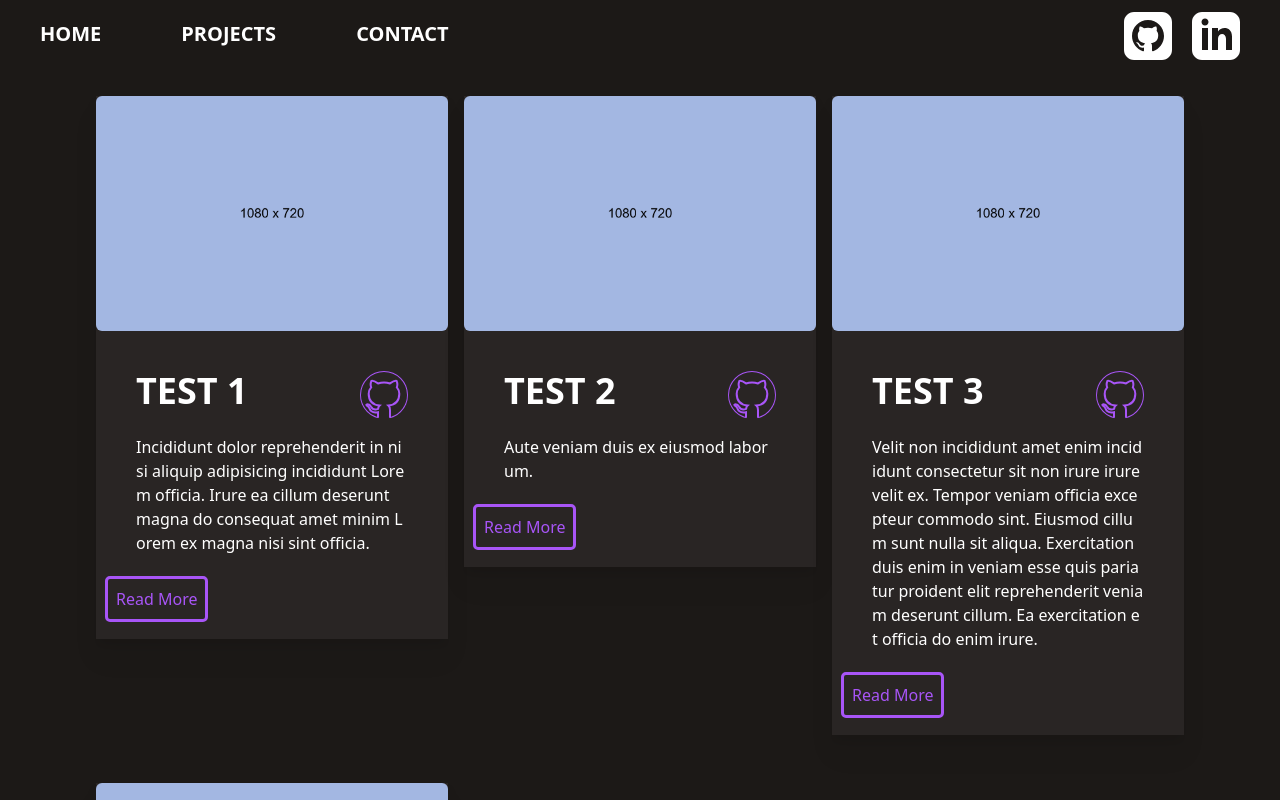
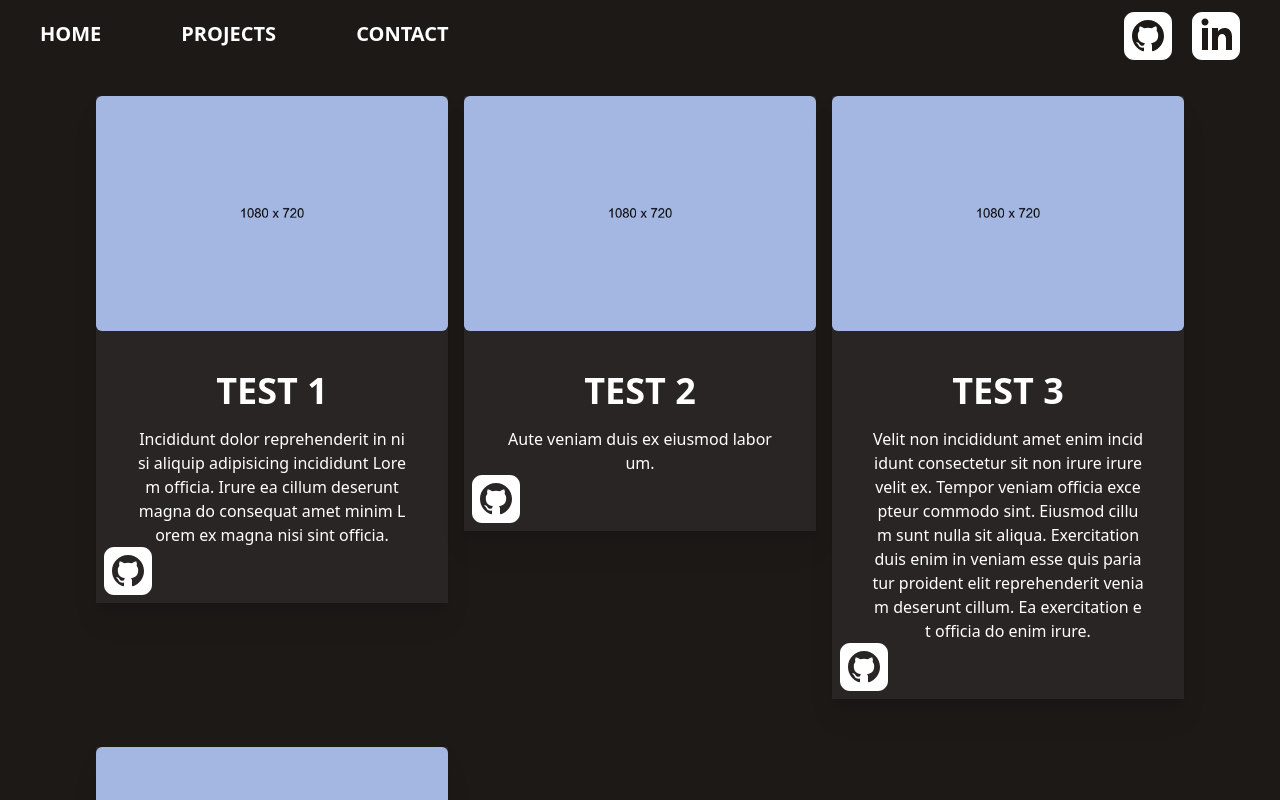
Before and after one commit to Niall-Sharma/programming-portfolio, a Next.js app: page /projects in a window 1280 px wide. Shown: the top 800 px of the page. Built offline with nearby package versions, Linux system fonts and the light colour scheme.

Commit message:
Revert "added animated arrow"
This reverts commit 038a7ea48a7ed75534ab0b4f6c352cfebad40ab7.

```diff
--- a/src/app/components/projectcard.tsx
+++ b/src/app/components/projectcard.tsx
@@ -1,6 +1,6 @@
 import Image from "next/image";
 import Link from "next/link";
-export default function ProjectCard( {pageLink, projectName, imageLink, projectDescription, githubLink}:any ) {
+export default function ProjectCard( {pageLink, projectName, imageLink, projectDescription}:any ) {
     return(
         <div className="group relative bg-stone-800 drop-shadow-xl  max-w-sm break-all">
                 <Link href={pageLink} >
@@ -13,19 +13,14 @@ export default function ProjectCard( {pageLink, projectName, imageLink, projectD
                         />
                 </Link>
                 <div>
-                        <div className= "bg-stone-800 justify-center flex flex-grow">
+                        <div className= "bg-stone-800 justify-center items-center flex flex-grow">
                             <div className="p-10">
-                                <div className="flex flex-row-reverse">
-                                    <Link href={githubLink}>
-                                        <svg className="flex right-0  hover:fill-purple-500 hover:ease-in-out transition-all rounded-full fill-transparent stroke-purple-500" xmlns="http://www.w3.org/2000/svg" width="48" height="48" viewBox="0 0 24 24"><path d="M12 0c-6.626 0-12 5.373-12 12 0 5.302 3.438 9.8 8.207 11.387.599.111.793-.261.793-.577v-2.234c-3.338.726-4.033-1.416-4.033-1.416-.546-1.387-1.333-1.756-1.333-1.756-1.089-.745.083-.729.083-.729 1.205.084 1.839 1.237 1.839 1.237 1.07 1.834 2.807 1.304 3.492.997.107-.775.418-1.305.762-1.604-2.665-.305-5.467-1.334-5.467-5.931 0-1.311.469-2.381 1.236-3.221-.124-.303-.535-1.524.117-3.176 0 0 1.008-.322 3.301 1.23.957-.266 1.983-.399 3.003-.404 1.02.005 2.047.138 3.006.404 2.291-1.552 3.297-1.23 3.297-1.23.653 1.653.242 2.874.118 3.176.77.84 1.235 1.911 1.235 3.221 0 4.609-2.807 5.624-5.479 5.921.43.372.823 1.102.823 2.222v3.293c0 .319.192.694.801.576 4.765-1.589 8.199-6.086 8.199-11.386 0-6.627-5.373-12-12-12z"/></svg>
-                                    </Link>
-                                    <p className="text-4xl uppercase font-bold text-white break-normal left-0 mr-auto">
-                                        {projectName}
-                                    </p>
-                                 </div>
-                                    <p className="group-hover:opacity-100 group-hover:ease-in py-4 text-white mb-7">{projectDescription}</p>
-                                <Link href={pageLink} className="absolute left-0 bottom-0 ml-3 mb-5 outline outline-purple-500 rounded-sm p-2 text-purple-500 hover:bg-purple-500 hover:text-white hover:ease-in transition-all">
-                                    Read More
+                                <p className="text-4xl text-center uppercase font-bold text-white break-normal">
+                                    {projectName}
+                                </p>
+                                <p className="text-center group-hover:opacity-100 group-hover:ease-in py-4 text-white">{projectDescription}</p>
+                                <Link href={"/"} className="absolute left-0 bottom-0 ml-2 mb-2">
+                                    <svg className="fill-white  hover:fill-purple-500 transition-all hover:ease-in group-hover:ease-in" xmlns="http://www.w3.org/2000/svg" width="48" height="48" viewBox="0 0 24 24"><path d="M19 0h-14c-2.761 0-5 2.239-5 5v14c0 2.761 2.239 5 5 5h14c2.762 0 5-2.239 5-5v-14c0-2.761-2.238-5-5-5zm-4.466 19.59c-.405.078-.534-.171-.534-.384v-2.195c0-.747-.262-1.233-.55-1.481 1.782-.198 3.654-.875 3.654-3.947 0-.874-.312-1.588-.823-2.147.082-.202.356-1.016-.079-2.117 0 0-.671-.215-2.198.82-.64-.18-1.324-.267-2.004-.271-.68.003-1.364.091-2.003.269-1.528-1.035-2.2-.82-2.2-.82-.434 1.102-.16 1.915-.077 2.118-.512.56-.824 1.273-.824 2.147 0 3.064 1.867 3.751 3.645 3.954-.229.2-.436.552-.508 1.07-.457.204-1.614.557-2.328-.666 0 0-.423-.768-1.227-.825 0 0-.78-.01-.055.487 0 0 .525.246.889 1.17 0 0 .463 1.428 2.688.944v1.489c0 .211-.129.459-.528.385-3.18-1.057-5.472-4.056-5.472-7.59 0-4.419 3.582-8 8-8s8 3.581 8 8c0 3.533-2.289 6.531-5.466 7.59z"/></svg>
                                 </Link>
                             </div>
                         </div>
--- a/src/app/page.tsx
+++ b/src/app/page.tsx
@@ -2,15 +2,11 @@ import Image from "next/image";
 import Niall from "../../public/dummy_1080x720_000000_a3b7e2.png"
 import FeaturedProject from "./components/featuredProject";
 import Link from "next/link";
-import ProjectCard from "./components/projectcard";
 export default function Home() {
   return (
     <main className="scrollbar-hide">
-      <div className="flex w-full relative items-center flex-wrap align-middle justify-center font-bold bg-center bg-cover to-black min-h-screen bg-gradient-radial from-purple-950 bg-fixed">
-        <div className="">
-          <h1 className="text-white uppercase text-8xl "><span className="text-2xl">Hi! my name is </span><br /> Niall <br />Sharma </h1>
-          <svg className="invert w-10 h-10 mt-10 animate-bounce ml-auto mr-auto" width="128" height="128" xmlns="http://www.w3.org/2000/svg" fill-rule="evenodd" clip-rule="evenodd"><path d="M24 12c0-6.623-5.377-12-12-12s-12 5.377-12 12 5.377 12 12 12 12-5.377 12-12zm-1 0c0-6.071-4.929-11-11-11s-11 4.929-11 11 4.929 11 11 11 11-4.929 11-11zm-11.5 4.828l-3.763-4.608-.737.679 5 6.101 5-6.112-.753-.666-3.747 4.604v-11.826h-1v11.828z"/></svg>
-        </div>
+      <div className="flex items-center align-middle justify-center font-bold bg-center bg-cover to-black min-h-screen bg-gradient-radial from-purple-950 bg-fixed">
+        <h1 className="text-white uppercase text-8xl"><span className="text-2xl">Hi! my name is </span><br /> Niall <br />Sharma </h1>
       </div>
       <div className=" py-52 bg-stone-900 flex flex-wrap space-x-20 items-center justify-center">
           <div className="w-full md:w-1/3">
@@ -28,14 +24,14 @@ export default function Home() {
       <div
       className="flex flex-col lg:flex-row bg-stone-900 lg:px-32 lg:space-x-10 justify-center align-middle items-start">
 
-        <ProjectCard githubLink="/" pageLink="/" projectName="test 1" imageLink={Niall} projectDescription="Officia et excepteur pariatur enim ullamco anim sint sunt sit ad minim aliquip sit." />
-        <ProjectCard githubLink="/" pageLink="/" projectName="test 2" imageLink={Niall} projectDescription="Officia et excepteur pariatur enim ullamco anim sint sunt sit ad minim aliquip sit. "  />
-        <ProjectCard githubLink="/" pageLink="/" projectName="test 3" imageLink={Niall} projectDescription="Ex velit ut occaecat amet aute esse sint consectetur velit aute tempor enim in. Proident nisi mollit deserunt duis amet eu. Cillum aliqua esse pariatur ipsum ut ut." />
+        <FeaturedProject pageLink="/" projectName="test 1" imageLink={Niall} projectDescription="Officia et excepteur" />
+        <FeaturedProject pageLink="/" projectName="test 2" imageLink={Niall} projectDescription="Officia et excepteur pariatur enim ullamco anim sint sunt sit ad minim aliquip sit. "  />
+        <FeaturedProject pageLink="/" projectName="test 3" imageLink={Niall} projectDescription="Ex velit ut occaecat amet aute esse sint consectetur velit aute tempor enim in. Proident nisi mollit deserunt duis amet eu. Cillum aliqua esse pariatur ipsum ut ut." />
 
       </div>
 
       <div className="flex min-h-full bg-stone-900 py-10 justify-center">
-        <Link href={"/projects"} className="flex text-center px-5 py-3 rounded-md text-purple-500 border-solid border-purple-500 border hover:bg-purple-500 hover:text-white hover:ease-in transition-all">View All</Link>
+        <Link href={"/projects"} className="flex text-center px-5 py-3 rounded-md text-purple-500 border-solid border-purple-500 border hover:bg-purple-500 hover:text-white hover:ease-in transition-all">See All</Link>
       </div>
     </main>
   );
--- a/src/app/projects/page.tsx
+++ b/src/app/projects/page.tsx
@@ -4,10 +4,10 @@ export default function Projects() {
     return (
       <main className=" min-h-screen items-center justify-between p-24 bg-stone-900">
         <div className="grid-cols-1 sm:grid-cols-2 md:grid-cols-3 gap-4 grid gap-y-12 items-start">
-          <ProjectCard githubLink="/" pageLink="/" imageLink={dummyImage} projectName="Test 1" projectDescription="Incididunt dolor reprehenderit in nisi aliquip adipisicing incididunt Lorem officia. Irure ea cillum deserunt magna do consequat amet minim Lorem ex magna nisi sint officia. " />
-          <ProjectCard githubLink="/" pageLink="/" imageLink={dummyImage} projectName="Test 2" projectDescription="Aute veniam duis ex eiusmod laborum." />
-          <ProjectCard githubLink="/" pageLink="/" imageLink={dummyImage} projectName="Test 3" projectDescription="Velit non incididunt amet enim incididunt consectetur sit non irure irure velit ex. Tempor veniam officia excepteur commodo sint. Eiusmod cillum sunt nulla sit aliqua. Exercitation duis enim in veniam esse quis pariatur proident elit reprehenderit veniam deserunt cillum. Ea exercitation et officia do enim irure." />
-          <ProjectCard githubLink="/" pageLink="/" imageLink={dummyImage} projectName="Test 4" projectDescription="Eiusmod ex esse dolore aute ut consectetur incididunt." />
+          <ProjectCard pageLink="/" imageLink={dummyImage} projectName="Test 1" projectDescription="Incididunt dolor reprehenderit in nisi aliquip adipisicing incididunt Lorem officia. Irure ea cillum deserunt magna do consequat amet minim Lorem ex magna nisi sint officia. " />
+          <ProjectCard pageLink="/" imageLink={dummyImage} projectName="Test 2" projectDescription="Aute veniam duis ex eiusmod laborum." />
+          <ProjectCard pageLink="/" imageLink={dummyImage} projectName="Test 3" projectDescription="Velit non incididunt amet enim incididunt consectetur sit non irure irure velit ex. Tempor veniam officia excepteur commodo sint. Eiusmod cillum sunt nulla sit aliqua. Exercitation duis enim in veniam esse quis pariatur proident elit reprehenderit veniam deserunt cillum. Ea exercitation et officia do enim irure." />
+          <ProjectCard pageLink="/" imageLink={dummyImage} projectName="Test 4" projectDescription="Eiusmod ex esse dolore aute ut consectetur incididunt." />
 
         </div>
       </main>
```
Also changed, not shown: public/iconmonstr-arrow-down-circle-thin.svg (deleted), public/iconmonstr-github-1.svg (deleted).
